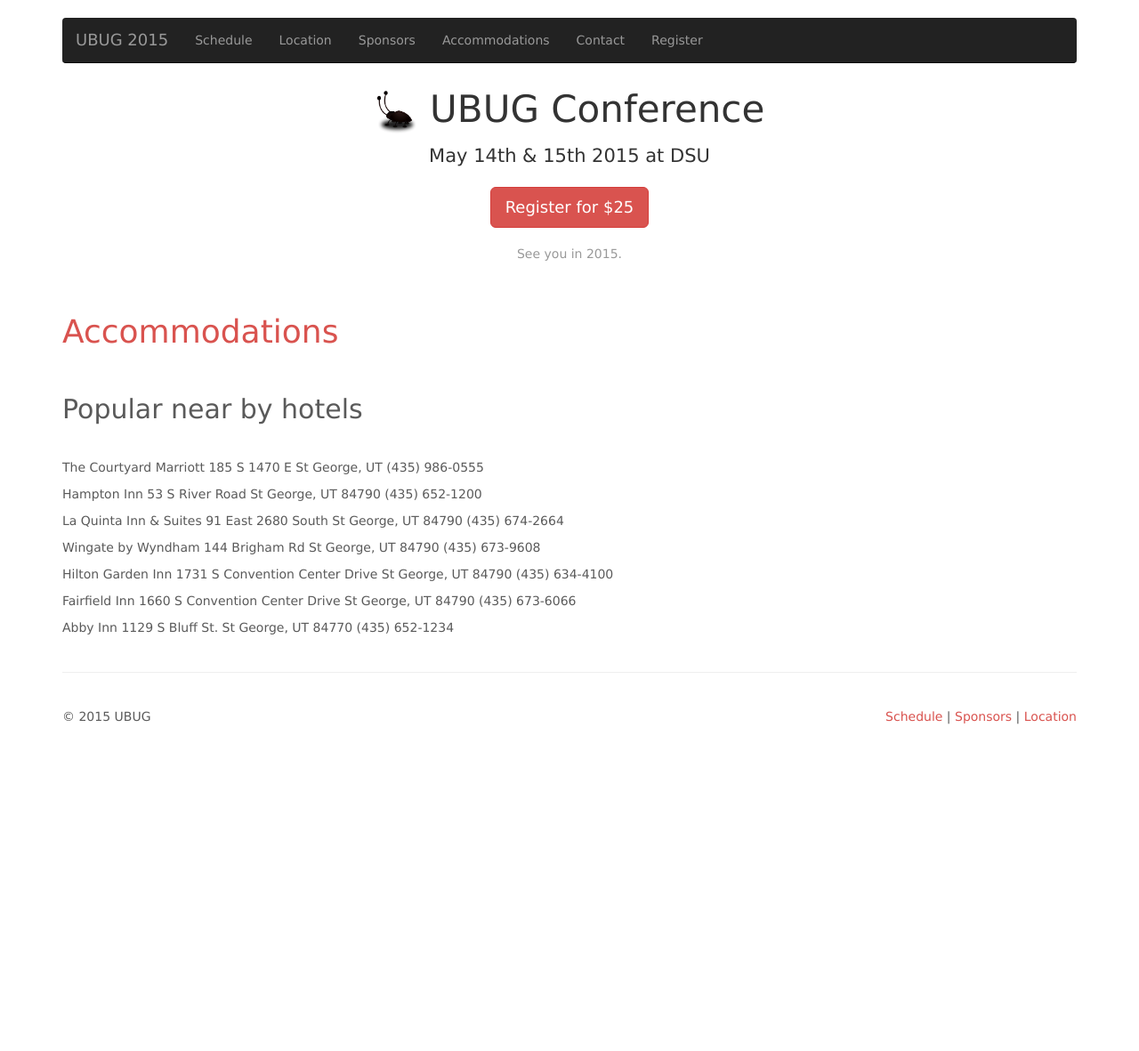
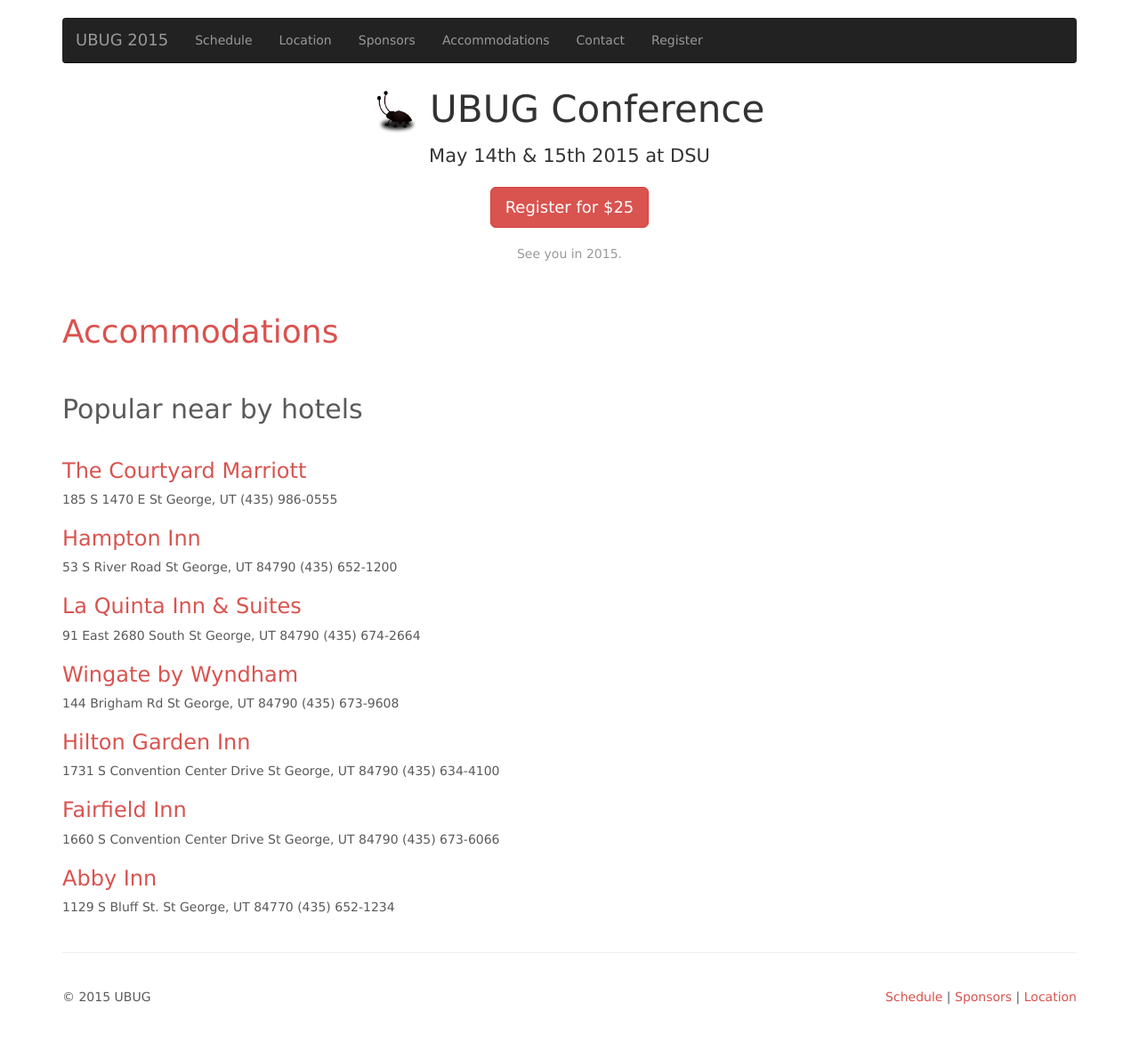
Before and after one commit to ubug/ubug.github.io, a Jekyll site: the page built from accommodations/index.md, in a window 1280 px wide. Shown: the whole page at 89% size. Built offline with Jekyll 4.4.1, drawn with Linux system fonts in a browser that asks for light colours; nearby versions of some CDN libraries; Markdown is read by kramdown in place of the engine named in the settings; before the commit the page ends 900 px from its top, so only the background shows below that.

Commit message:
added format

```diff
--- a/accommodations/index.md
+++ b/accommodations/index.md
@@ -5,37 +5,37 @@ title: Accommodations
 
 ## Popular near by hotels
 
-The Courtyard Marriott
+###The Courtyard Marriott
 185 S 1470 E
 St George, UT
 (435) 986-0555
 
-Hampton Inn
+###Hampton Inn
 53 S River Road
 St George, UT 84790
 (435) 652-1200
 
-La Quinta Inn & Suites
+###La Quinta Inn & Suites
 91 East 2680 South
 St George, UT 84790
 (435) 674-2664
 
-Wingate by Wyndham
+###Wingate by Wyndham
 144 Brigham Rd
 St George, UT 84790
 (435) 673-9608
 
-Hilton Garden Inn
+###Hilton Garden Inn
 1731 S Convention Center Drive
 St George, UT 84790
 (435) 634-4100
 
-Fairfield Inn
+###Fairfield Inn
 1660 S Convention Center Drive
 St George, UT 84790
 (435) 673-6066
 
-Abby Inn
+###Abby Inn
 1129 S Bluff St.
 St George, UT 84770
 (435) 652-1234
```
